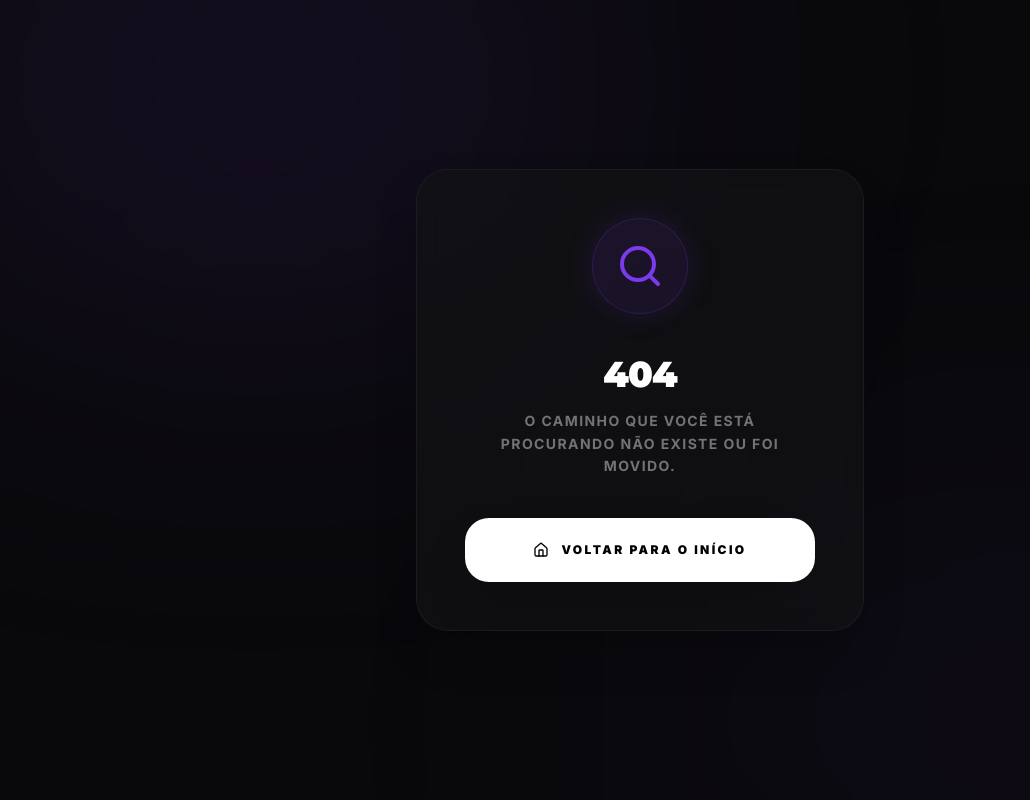
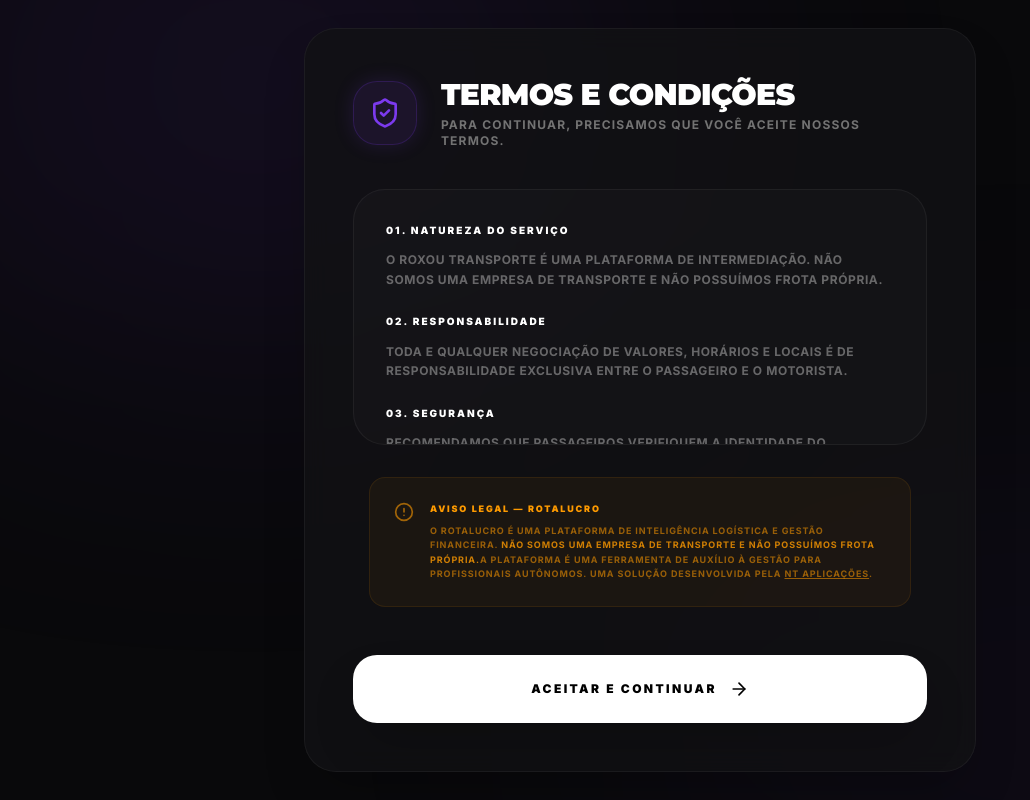
Before and after one commit to noturnocszapps-coder/Rotadolucro, a Next.js app: page /terms-acceptance in a window 1280 px wide. Before the commit this address had no page. Shown: the whole page, without its empty margins (0-1030 px from the left). Built offline with nearby package versions, Linux system fonts and the light colour scheme.

Commit message:
Add files via upload

```diff
--- /dev/null
+++ b/src/app/terms-acceptance/page.tsx
@@ -0,0 +1,93 @@
+'use client';
+
+import React, { useState } from 'react';
+import { LegalDisclaimer } from '@/components/LegalDisclaimer';
+import { acceptTerms } from '@/actions/profile';
+import { ShieldCheck, ArrowRight, Loader2 } from 'lucide-react';
+import { motion } from 'motion/react';
+import { useRouter } from 'next/navigation';
+
+export default function TermsAcceptancePage() {
+  const [loading, setLoading] = useState(false);
+  const router = useRouter();
+
+  const handleAccept = async () => {
+    setLoading(true);
+    try {
+      await acceptTerms();
+      router.push('/dashboard');
+      router.refresh();
+    } catch (error) {
+      console.error('Error accepting terms:', error);
+      alert('Erro ao aceitar termos. Tente novamente.');
+    } finally {
+      setLoading(false);
+    }
+  };
+
+  return (
+    <div className="min-h-screen bg-bg flex items-center justify-center p-6 relative overflow-hidden">
+      {/* Background Glows */}
+      <div className="absolute top-0 left-1/2 -translate-x-1/2 w-full h-full pointer-events-none overflow-hidden z-0">
+        <div className="absolute top-[-20%] left-[-10%] w-[60%] h-[60%] bg-roxou/10 blur-[150px] rounded-full" />
+        <div className="absolute bottom-[-20%] right-[-10%] w-[60%] h-[60%] bg-roxou/5 blur-[150px] rounded-full" />
+      </div>
+
+      <motion.div
+        initial={{ opacity: 0, scale: 0.95 }}
+        animate={{ opacity: 1, scale: 1 }}
+        className="max-w-2xl w-full glass-card p-12 relative z-10"
+      >
+        <div className="flex items-center gap-6 mb-10">
+          <div className="w-16 h-16 bg-roxou/10 rounded-[24px] flex items-center justify-center text-roxou border border-roxou/20 shadow-[0_0_20px_rgba(124,58,237,0.15)]">
+            <ShieldCheck className="w-8 h-8" />
+          </div>
+          <div>
+            <h1 className="text-3xl font-black text-white uppercase tracking-tight font-display">Termos e Condições</h1>
+            <p className="text-xs text-neutral-500 font-bold uppercase tracking-widest mt-1">Para continuar, precisamos que você aceite nossos termos.</p>
+          </div>
+        </div>
+
+        <div className="space-y-8 mb-12">
+          <div className="text-neutral-400 text-xs leading-relaxed max-h-64 overflow-y-auto p-8 bg-white/[0.02] rounded-[32px] border border-white/5 font-bold uppercase tracking-wider scrollbar-thin scrollbar-thumb-white/10">
+            <div className="space-y-6">
+              <section>
+                <h3 className="text-white font-black mb-3 text-[10px] tracking-[0.2em]">01. NATUREZA DO SERVIÇO</h3>
+                <p className="opacity-60">O Roxou Transporte é uma plataforma de intermediação. Não somos uma empresa de transporte e não possuímos frota própria.</p>
+              </section>
+
+              <section>
+                <h3 className="text-white font-black mb-3 text-[10px] tracking-[0.2em]">02. RESPONSABILIDADE</h3>
+                <p className="opacity-60">Toda e qualquer negociação de valores, horários e locais é de responsabilidade exclusiva entre o passageiro e o motorista.</p>
+              </section>
+
+              <section>
+                <h3 className="text-white font-black mb-3 text-[10px] tracking-[0.2em]">03. SEGURANÇA</h3>
+                <p className="opacity-60">Recomendamos que passageiros verifiquem a identidade do motorista e as condições do veículo antes de iniciar qualquer viagem.</p>
+              </section>
+            </div>
+          </div>
+
+          <div className="px-4">
+            <LegalDisclaimer variant="compact" />
+          </div>
+        </div>
+
+        <button
+          onClick={handleAccept}
+          disabled={loading}
+          className="w-full bg-white text-black py-6 rounded-[24px] font-black uppercase tracking-[0.2em] text-xs flex items-center justify-center gap-3 hover:bg-roxou hover:text-white transition-all disabled:opacity-50 shadow-2xl group active:scale-[0.98]"
+        >
+          {loading ? (
+            <Loader2 className="w-6 h-6 animate-spin" />
+          ) : (
+            <>
+              Aceitar e Continuar
+              <ArrowRight className="w-5 h-5 group-hover:translate-x-1 transition-transform" />
+            </>
+          )}
+        </button>
+      </motion.div>
+    </div>
+  );
+}
```
